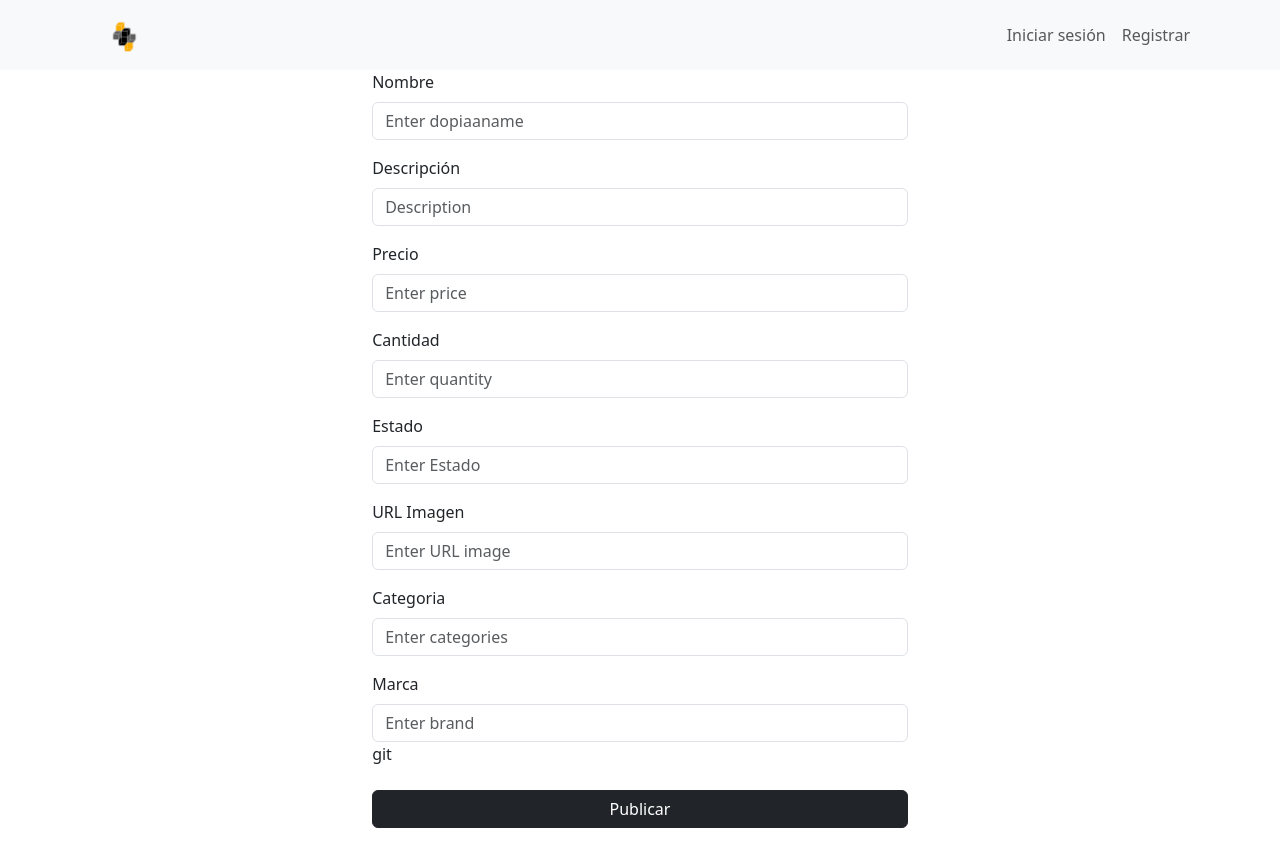
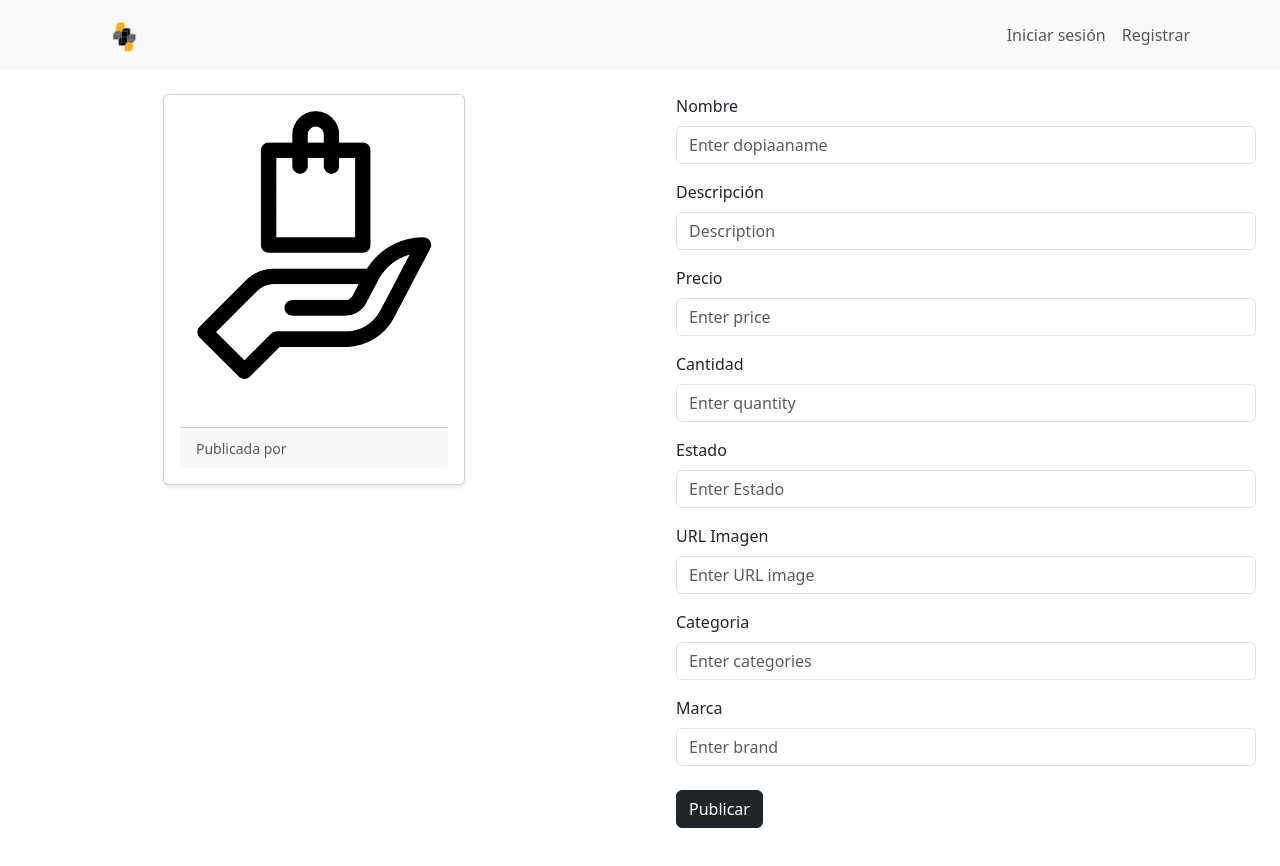
Before and after one commit to josealexanderdrt/marketplace-frontend, a React (Vite) app: page /addproduct in a window 1280 px wide. Before the commit the page ends 844 px from the top, so only its background shows below. Built offline with nearby package versions, Linux system fonts and the light colour scheme; no server answers.

Commit message:
cambios en vista de publicar productos

```diff
--- a/src/components/AddNewProduct.jsx
+++ b/src/components/AddNewProduct.jsx
@@ -9,15 +9,13 @@ import { productAdd } from "./services/productAdd";
 import { ToastContainer, toast, Bounce } from "react-toastify";
 import "react-toastify/dist/ReactToastify.css";
 //import google_aut from "../../src/assets/image/google_aut.png";
+import PreviewProduct from "../components/PreviewProduct.jsx";
 import "./FormRegister.css";
 
+const AddNewProduct = () => {
+  const { getMyProducts } = useContext(StoreContext);
 
-
-const AddNewProduct = () => {
-
-  const { getMyProducts} = useContext(StoreContext);
-
-  const { myProducts, setMyProducts } = useContext(StoreContext);
+  const { myProducts, username, setMyProducts } = useContext(StoreContext);
   const { userId } = useContext(StoreContext);
 
   const [name, setName] = useState("");
@@ -30,13 +28,21 @@ const AddNewProduct = () => {
   const [id_categories, setId_categories] = useState("");
   const [id_brand, setId_brand] = useState("");
 
-
   const navigate = useNavigate();
 
   const handleSubmit = (e) => {
     e.preventDefault();
 
-    if (!name || !description || !price || !quantity || !state || !url_image  || !id_categories || !id_brand) {
+    if (
+      !name ||
+      !description ||
+      !price ||
+      !quantity ||
+      !state ||
+      !url_image ||
+      !id_categories ||
+      !id_brand
+    ) {
       toast.error("Todos los campos son obligatorios", {
         position: "top-center",
         autoClose: 3000,
@@ -51,9 +57,8 @@ const AddNewProduct = () => {
       return;
     }
 
-
     const nuevoProducto = {
-      product:{
+      product: {
         name: name,
         description: description,
         price: price,
@@ -62,17 +67,14 @@ const AddNewProduct = () => {
         url_image: url_image,
         id_user: userId,
         id_categories: id_categories,
-      id_brand: id_brand
-    }
+        id_brand: id_brand,
+      },
     };
-
-
-
 
     productAdd(nuevoProducto)
       .then((response) => {
         if (response.newProduct) {
-          console.log("response.newProduct", response.newProduct)
+          console.log("response.newProduct", response.newProduct);
           toast.success("Producto registrado exitosamente", {
             position: "top-center",
             autoClose: 3000,
@@ -105,18 +107,28 @@ const AddNewProduct = () => {
         });
       });
 
-      console.log(userId, "user id ")
-      console.log("ID DEL USUARUIO")
+    console.log(userId, "user id ");
+    console.log("ID DEL USUARUIO");
   };
 
   return (
+<>
+      <section className="row">
+
+        <div className="col-12 col-md-6">
+          <PreviewProduct
+            name={name}
+            description={description}
+            price={price}
+            url_image={url_image}
+            username={username}
+          />
+        </div>
 
 
-    <Container className="box_daddy_form">
-
-
+      <div className="col-12 col-md-6">
         <Form
-        className="form_login d-flex justify-content-center flex-column formulario"
+          className="m-2 p-3"
           onSubmit={handleSubmit}
         >
           <Form.Group className="mb-3" controlId="formBasicName">
@@ -178,7 +190,6 @@ const AddNewProduct = () => {
             />
           </Form.Group>
 
-
           <Form.Group className="mb-3" controlId="formBasicAddress">
             <Form.Label>Categoria</Form.Label>
             <Form.Control
@@ -196,7 +207,7 @@ const AddNewProduct = () => {
               placeholder="Enter brand"
               onChange={(e) => setId_brand(e.target.value)}
               value={id_brand}
-          />git
+            />
           </Form.Group>
 
           <Button
@@ -207,8 +218,10 @@ const AddNewProduct = () => {
             Publicar
           </Button>
         </Form>
+      </div>
+      </section>
       <ToastContainer />
-    </Container>
+ </>
   );
 };
 
```
Lines whose indentation alone changed are shown as unchanged.
